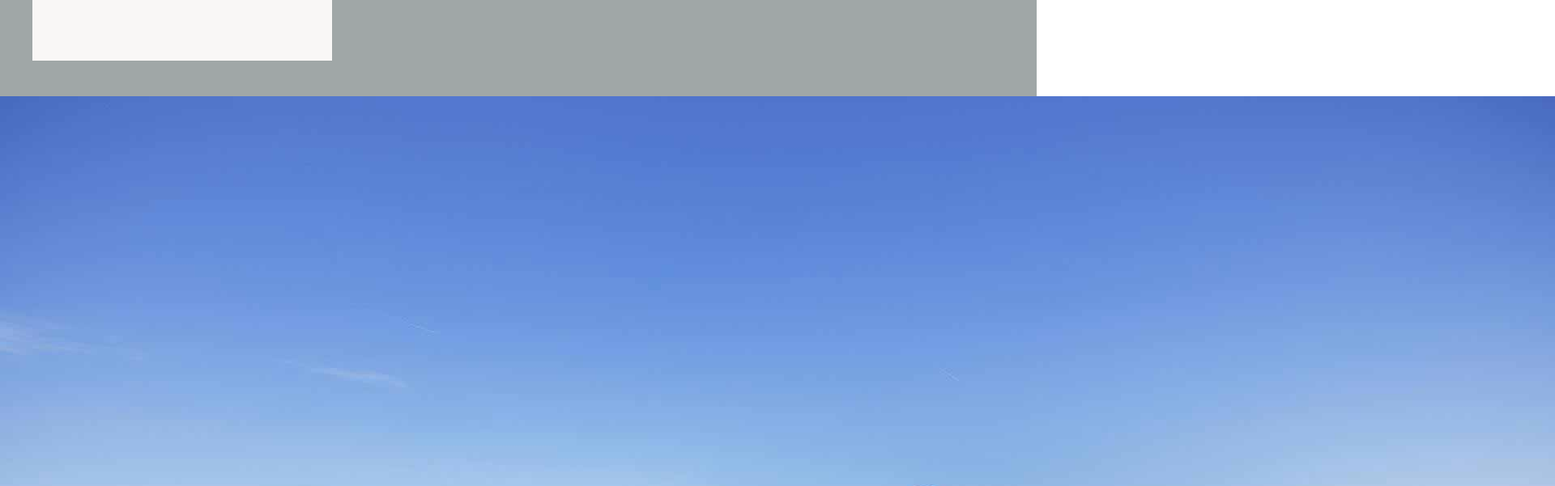
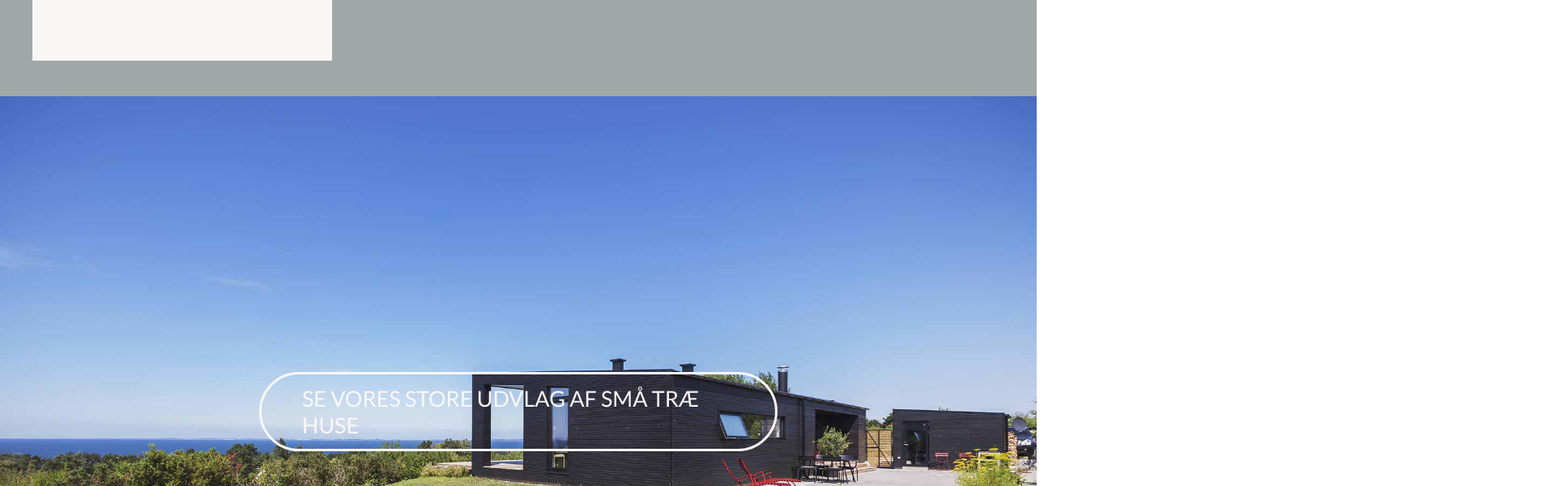
Before and after one commit to matt2256/Eksamen-v2, a website: page index.html in a window 1280 px wide. Shown: the part 2155-2756 px from the top of the page at 81% size, 1920 px wide, since content can reach past the window. Drawn offline with Linux system fonts and the light colour scheme.

Commit message:
added class to the button + styling. the button is also positionen now.

```diff
--- a/index.html
+++ b/index.html
@@ -145,8 +145,8 @@
         </div>
       </section>
       <section class="section__image">
-          <img src="css/img/5642_Hejrelunden_(20).jpg" title="Hus med udsigt over vandet" alt="Billede af hus med udsigt over vandet">
-          <a href="#" class="btn paragraph">Se vores store udvlag af små træ huse</a>
+          <img src="css/img/5642_Hejrelunden_(20).jpg" class="section__image--photo" title="Hus med udsigt over vandet" alt="Billede af hus med udsigt over vandet">
+          <a href="#"class="btn paragraph--btn ">Se vores store udvlag af små træ huse</a>
       </section>
     </main>
   </body>
--- a/sass/base/_typography.scss
+++ b/sass/base/_typography.scss
@@ -41,8 +41,6 @@ body {
 }
 
 .paragraph {
-
-
   &--main {
     font-family: "Lato" !important;
     font-weight: 400 !important;
@@ -57,4 +55,17 @@ body {
     color: $color-text-medium;
     text-transform: uppercase;
   }
+
+  &--btn {
+    font-family: "Lato" !important;
+    font-weight: 400 !important;
+    font-size: 2.7rem;
+    color: $color-text-light;
+    text-transform: uppercase;
+    text-decoration: none;
+    padding-left: 5rem;
+    padding-right: 5rem;
+    padding-top: 1.3rem;
+    padding-bottom: 1.3rem;
   }
+}
--- /dev/null
+++ b/sass/components/_button.scss
@@ -0,0 +1,6 @@
+.btn {
+    border-radius: 50px;
+    border: 3px solid $color-text-light;
+     @include AbsCenter;
+
+}
--- a/sass/main.scss
+++ b/sass/main.scss
@@ -8,6 +8,9 @@
 @import "base/typography";
 @import "base/utilities";
 
+//COMPONENTS
+@import "components/button";
+
 //LAYOUT
 @import "layout/header";
 @import "layout/navigation";
--- a/sass/pages/_home.scss
+++ b/sass/pages/_home.scss
@@ -28,3 +28,12 @@
         }
     }
 }
+
+.section__image {
+    position: relative;
+    &--photo {
+        max-width: 100%;
+        background-image: cover;
+        overflow: hidden;
+    }
+}
```
Also changed, not shown: css/style.css. Lines whose indentation alone changed are shown as unchanged.
